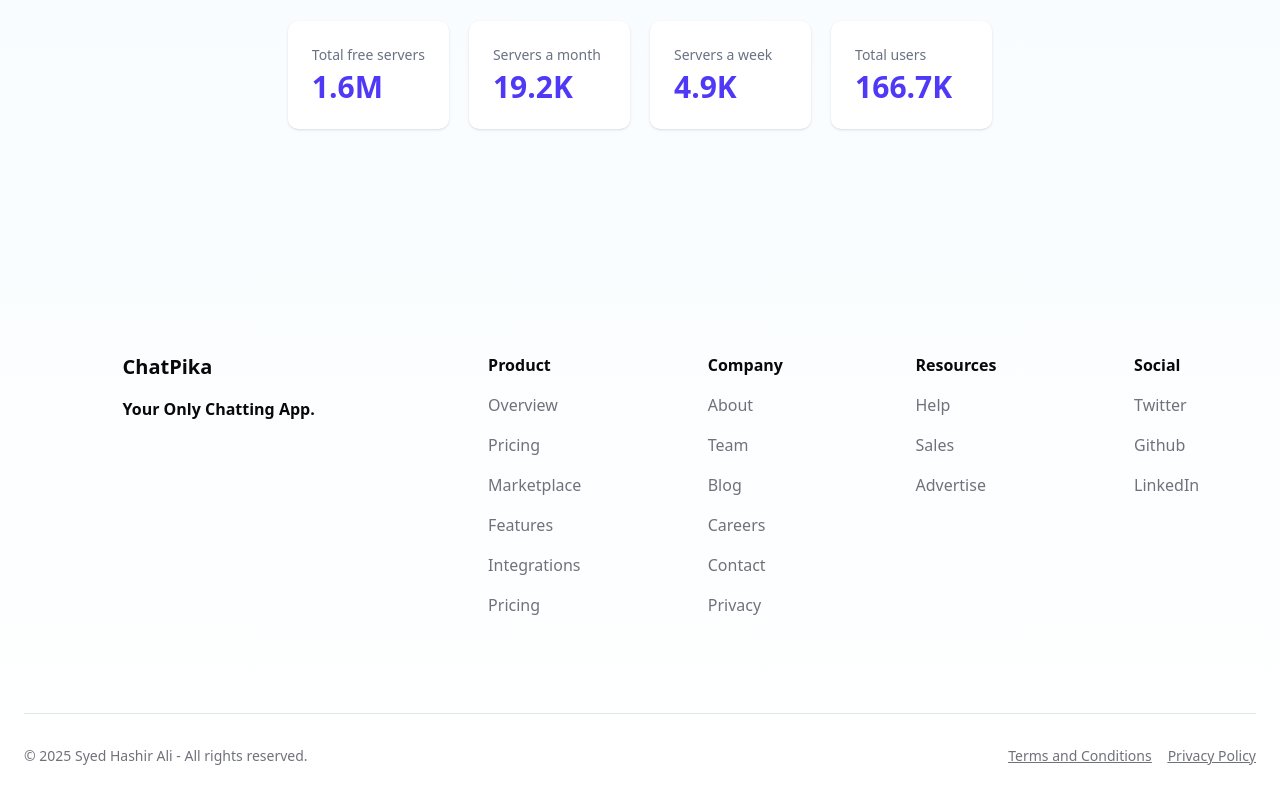
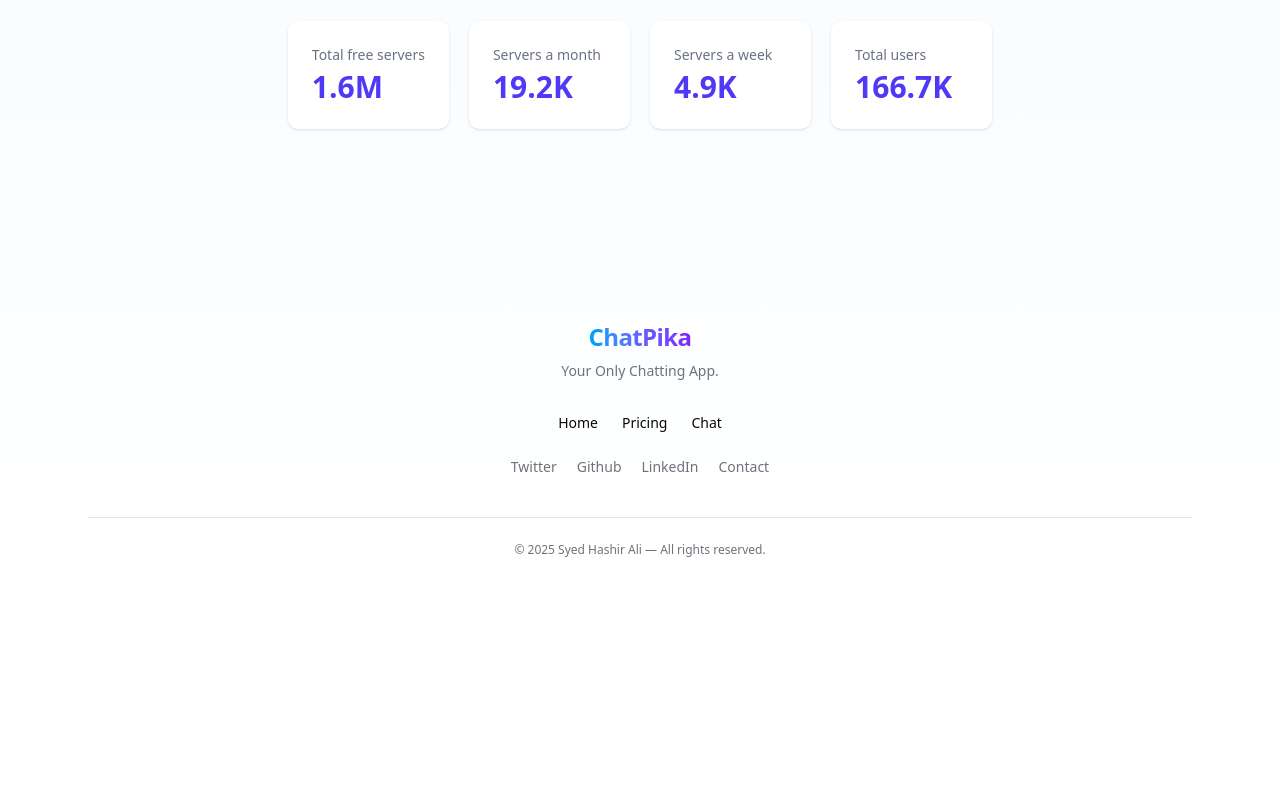
Before and after one commit to pikacoder44/ChatPika, a Next.js app: page / in a window 1280 px wide. Shown: the part 1039-1829 px from the top of the page. After the commit the page ends 1621 px from the top, so only its background shows below. Built offline with nearby package versions, Linux system fonts and the light colour scheme.

Commit message:
Changed Footer

```diff
--- a/components/Footer.tsx
+++ b/components/Footer.tsx
@@ -1,120 +1,81 @@
-interface MenuItem {
-  title: string;
-  links: {
-    text: string;
-    url: string;
-  }[];
-}
+import Link from "next/link";
 
-interface FooterProps {
-  logo?: {
-    url: string;
-    src: string;
-    alt: string;
-    title: string;
-  };
-  tagline?: string;
-  menuItems?: MenuItem[];
-  copyright?: string;
-  bottomLinks?: {
-    text: string;
-    url: string;
-  }[];
-}
+const Footer = () => {
+  return (
+    <section className="w-full pt-24">
+      <footer className="mx-auto w-full max-w-6xl px-6 text-center">
+        {/* Brand */}
+        <div className="flex flex-col items-center gap-2">
+          <h1 className="font-extrabold text-2xl tracking-tight bg-gradient-to-r from-sky-500 via-indigo-500 to-violet-600 bg-clip-text text-transparent dark:from-sky-400 dark:via-indigo-400 dark:to-violet-500">
+            ChatPika
+          </h1>
+          <p className="text-sm text-muted-foreground">
+            Your Only Chatting App.
+          </p>
+        </div>
 
-const Footer = ({
-  tagline = "Your Only Chatting App.",
-  menuItems = [
-    {
-      title: "Product",
-      links: [
-        { text: "Overview", url: "#" },
-        { text: "Pricing", url: "#" },
-        { text: "Marketplace", url: "#" },
-        { text: "Features", url: "#" },
-        { text: "Integrations", url: "#" },
-        { text: "Pricing", url: "#" },
-      ],
-    },
-    {
-      title: "Company",
-      links: [
-        { text: "About", url: "#" },
-        { text: "Team", url: "#" },
-        { text: "Blog", url: "#" },
-        { text: "Careers", url: "#" },
-        { text: "Contact", url: "#" },
-        { text: "Privacy", url: "#" },
-      ],
-    },
-    {
-      title: "Resources",
-      links: [
-        { text: "Help", url: "#" },
-        { text: "Sales", url: "#" },
-        { text: "Advertise", url: "#" },
-      ],
-    },
-    {
-      title: "Social",
-      links: [
-        { text: "Twitter", url: "https://x.com/SyedHashir37382" },
-        { text: "Github", url: "https://github.com/pikacoder44" },
-        {
-          text: "LinkedIn",
-          url: "https://www.linkedin.com/in/syedmhashirali/",
-        },
-      ],
-    },
-  ],
-  copyright = "© 2025 Syed Hashir Ali - All rights reserved.",
-  bottomLinks = [
-    { text: "Terms and Conditions", url: "#" },
-    { text: "Privacy Policy", url: "#" },
-  ],
-}: FooterProps) => {
-  return (
-    <section className="pt-32 w-full">
-      <div className="container flex flex-col items-center">
-        <footer className="w-full">
-          {/* grid wrapper */}
-          <div className="grid grid-cols-2 gap-8 lg:grid-cols-6 justify-items-center">
-            <div className="col-span-2 mb-8 lg:mb-0 text-center lg:text-left">
-              <div className="flex items-center gap-2 justify-center lg:justify-start">
-                <h1 className="font-bold text-xl">ChatPika</h1>
-              </div>
-              <p className="mt-4 font-bold">{tagline}</p>
-            </div>
-            {menuItems.map((section, sectionIdx) => (
-              <div key={sectionIdx} className="text-center lg:text-left">
-                <h3 className="mb-4 font-bold">{section.title}</h3>
-                <ul className="text-muted-foreground space-y-4">
-                  {section.links.map((link, linkIdx) => (
-                    <li
-                      key={linkIdx}
-                      className="hover:text-primary font-medium"
-                    >
-                      <a href={link.url}>{link.text}</a>
-                    </li>
-                  ))}
-                </ul>
-              </div>
-            ))}
-          </div>
+        {/* Primary links */}
+        <ul className="mt-8 flex flex-wrap items-center justify-center gap-6 text-sm font-medium">
+          <li className="hover:text-primary">
+            <Link href="/">Home</Link>
+          </li>
+          <li className="hover:text-primary">
+            <Link href="/pricing">Pricing</Link>
+          </li>
+          <li className="hover:text-primary">
+            <Link href="/chat">Chat</Link>
+          </li>
+        </ul>
 
-          {/* bottom bar */}
-          <div className="text-muted-foreground mt-24 flex flex-col justify-center items-center gap-4 border-t pt-8 text-sm font-medium md:flex-row md:justify-between">
-            <p>{copyright}</p>
-            <ul className="flex gap-4">
-              {bottomLinks.map((link, linkIdx) => (
-                <li key={linkIdx} className="hover:text-primary underline">
-                  <a href={link.url}>{link.text}</a>
-                </li>
-              ))}
-            </ul>
-          </div>
-        </footer>
-      </div>
+        {/* Socials */}
+        <ul className="mt-6 flex items-center justify-center gap-5 text-sm">
+          <li>
+            <a
+              className="text-muted-foreground hover:text-primary"
+              href="https://x.com/SyedHashir37382"
+              target="_blank"
+              rel="noreferrer"
+            >
+              Twitter
+            </a>
+          </li>
+          <li>
+            <a
+              className="text-muted-foreground hover:text-primary"
+              href="https://github.com/pikacoder44"
+              target="_blank"
+              rel="noreferrer"
+            >
+              Github
+            </a>
+          </li>
+          <li>
+            <a
+              className="text-muted-foreground hover:text-primary"
+              href="https://www.linkedin.com/in/syedmhashirali/"
+              target="_blank"
+              rel="noreferrer"
+            >
+              LinkedIn
+            </a>
+          </li>
+          <li>
+            <a
+              className="text-muted-foreground hover:text-primary"
+              href="mailto:hashiralibusiness@gmail.com"
+            >
+              Contact
+            </a>
+          </li>
+        </ul>
+
+        {/* Bottom bar */}
+        <div className="mt-10 border-t pt-6">
+          <p className="text-xs text-muted-foreground">
+            © {new Date().getFullYear()} Syed Hashir Ali — All rights reserved.
+          </p>
+        </div>
+      </footer>
     </section>
   );
 };
```
